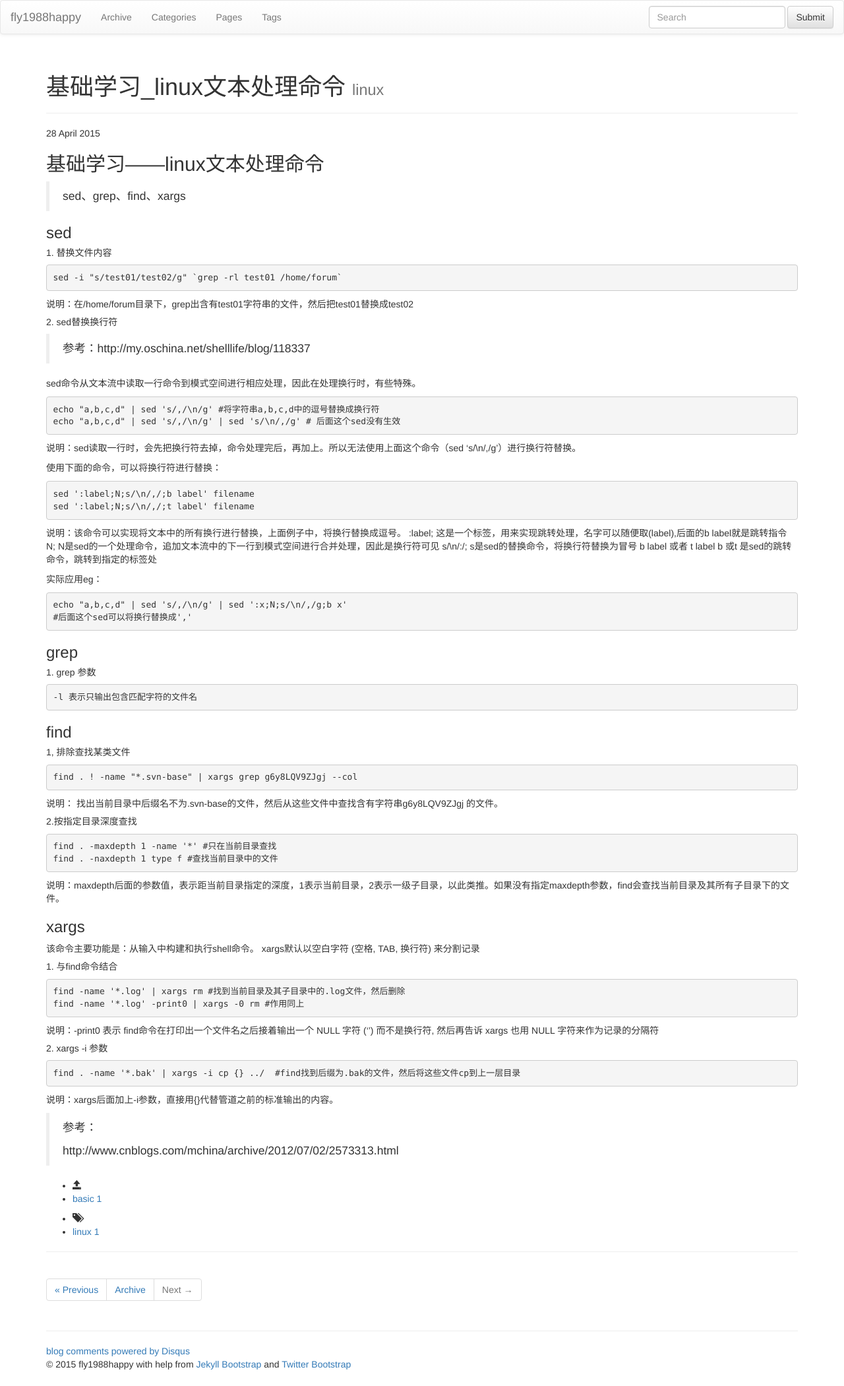
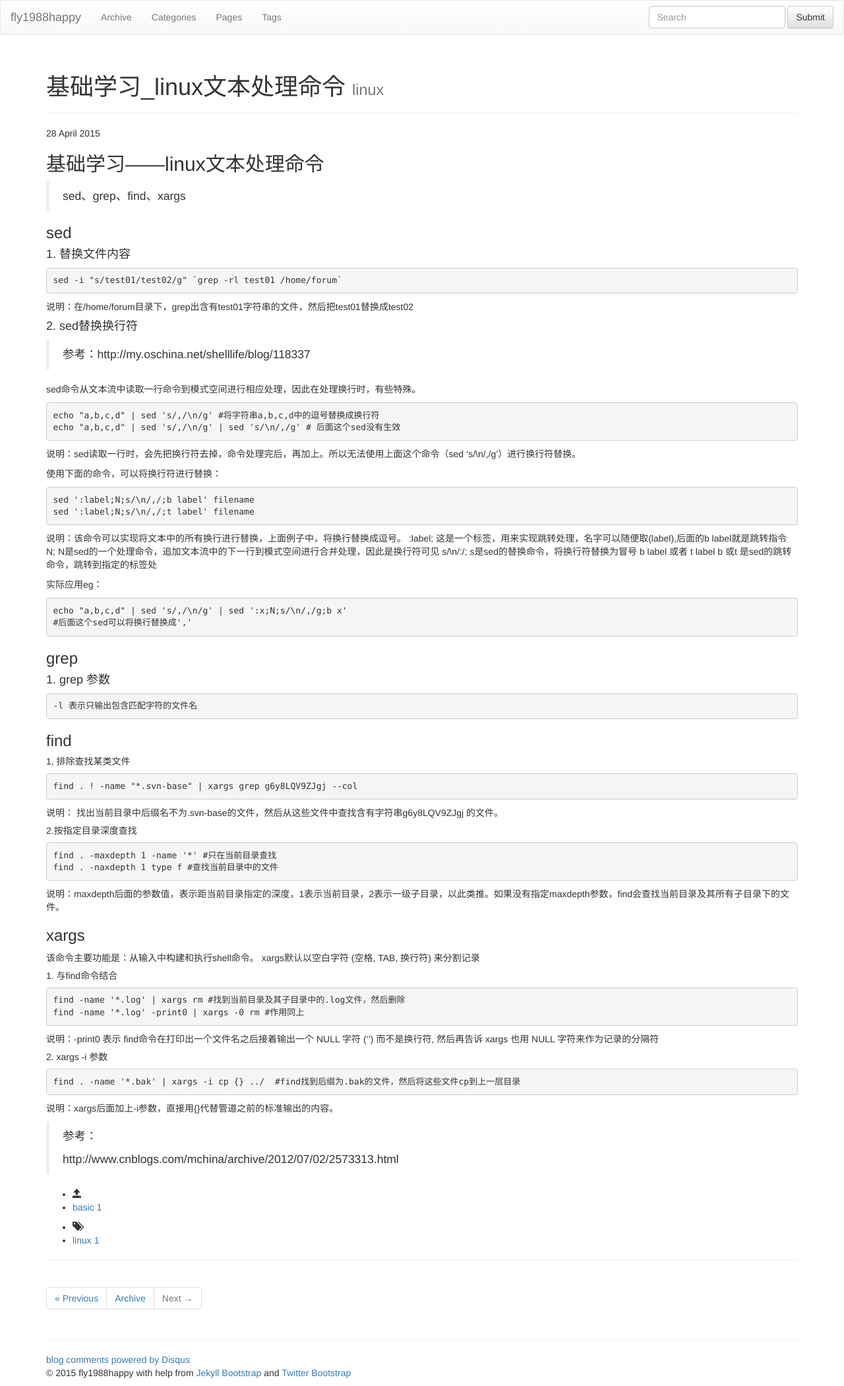
Before and after one commit to fly1988happy/fly1988happy.github.io, a Jekyll site: the page built from _posts/basic/2015-04-28-基础学习_linux文本处理命令.md, in a window 1280 px wide. Shown: the whole page at 66% size. Built offline with Jekyll 4.4.1, drawn with Linux system fonts in a browser that asks for light colours; nearby versions of some CDN libraries; library files that are not in the unit come from our copies; comment, search, counter and statistics services are not loaded.

````diff
--- a/_posts/basic/2015-04-28-基础学习_linux文本处理命令.md
+++ b/_posts/basic/2015-04-28-基础学习_linux文本处理命令.md
@@ -10,13 +10,13 @@ tags : [linux]
 > sed、grep、find、xargs
 
 ###sed
-#####1. 替换文件内容
+####1. 替换文件内容
 ```
 sed -i "s/test01/test02/g" `grep -rl test01 /home/forum`
 ```
 说明：在/home/forum目录下，grep出含有test01字符串的文件，然后把test01替换成test02
 
-#####2. sed替换换行符
+####2. sed替换换行符
 >参考：http://my.oschina.net/shelllife/blog/118337
 
 sed命令从文本流中读取一行命令到模式空间进行相应处理，因此在处理换行时，有些特殊。
@@ -44,7 +44,7 @@ echo "a,b,c,d" | sed 's/,/\n/g' | sed ':x;N;s/\n/,/g;b x'
 ```
 
 ###grep
-#####1. grep 参数
+####1. grep 参数
 ```
 -l 表示只输出包含匹配字符的文件名
 ```
````
